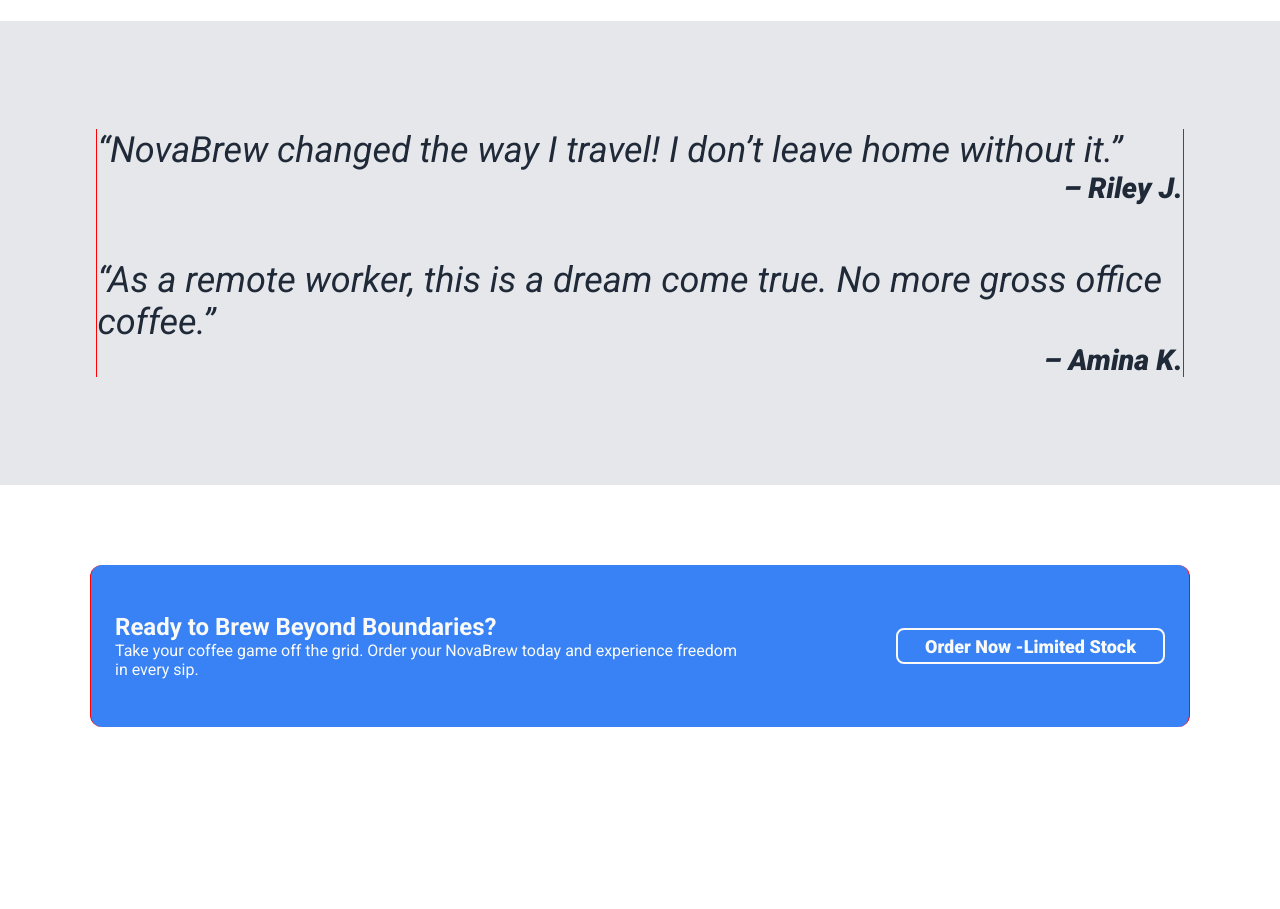
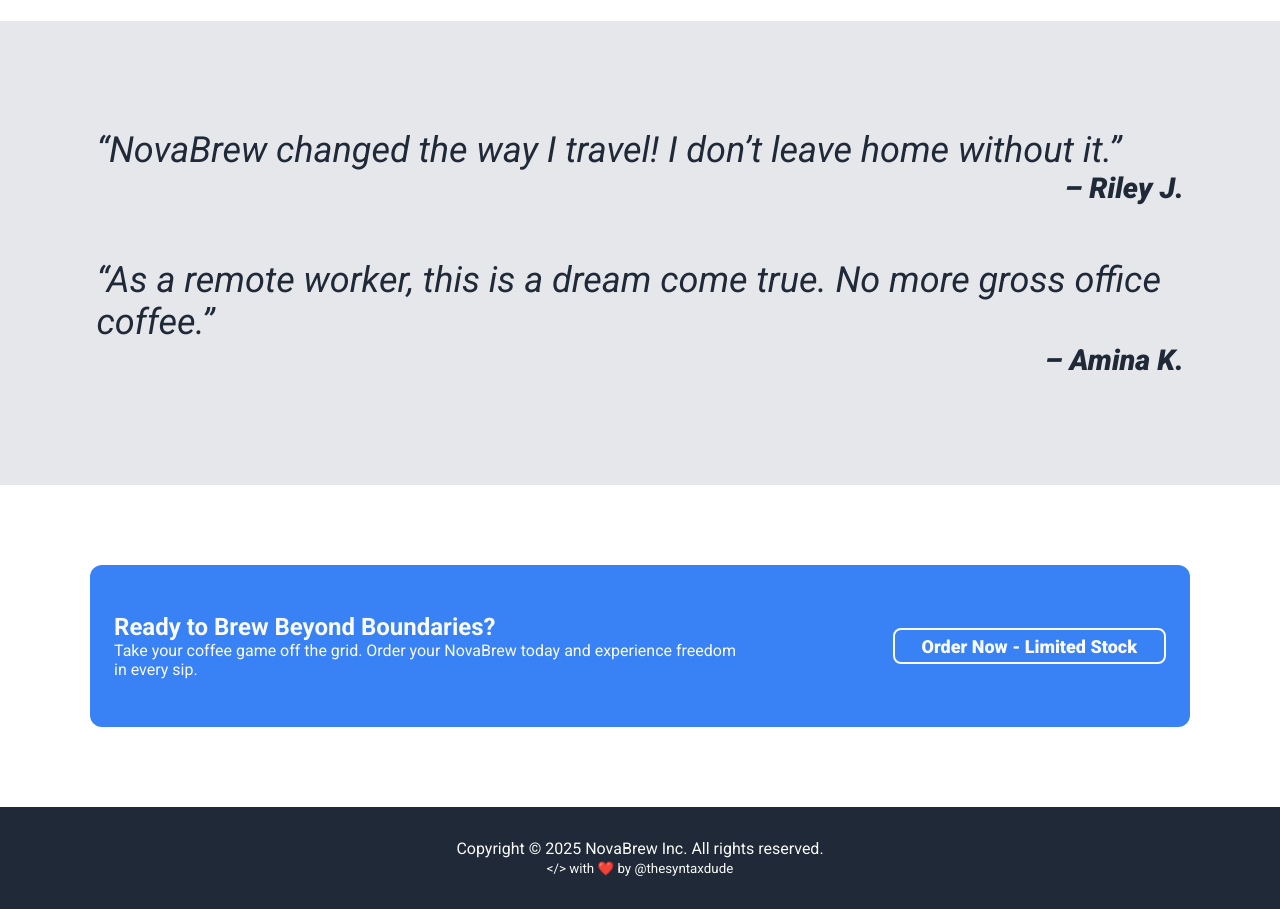
Before and after one commit to thesyntaxdude/landing_page, a plain HTML site: page index.html in a window 1280 px wide. Shown: the part 1080-1989 px from the top of the page. Before the commit the page ends 1887 px from the top, so only its background shows below. Drawn offline with Linux system fonts and the light colour scheme.

Commit message:
challenge  complete

```diff
--- a/css/styles.css
+++ b/css/styles.css
@@ -44,7 +44,6 @@
     width: 90%;
     max-width: 1100px;
     margin: 0 auto;
-    border: 1px solid red;
     border-bottom: none;
     border-top: none;
 }
@@ -65,7 +64,10 @@
     display: flex;
 }
 .navbar ul li{
-    margin-right: 1.2em;
+    margin-left: 4.5em;
+}
+.navbar ul li:first-child{
+    margin-left: 0;
 }
 .navbar ul li a:hover{
     padding: 1em 0;
@@ -202,3 +204,10 @@
 }
 
 /*Footer Section*/
+
+footer{
+    background-color: var(--dark-bg);
+    padding: 2em;
+    color: var(--main-text-color);
+    text-align: center;
+}
--- a/index.html
+++ b/index.html
@@ -102,12 +102,17 @@
                     Take your coffee game off the grid. Order your NovaBrew today and experience freedom in every sip.
                 </p>
                </div>
-               <a class="btn" href="#">Order Now -Limited Stock</a>
+               <a class="btn" href="#">Order Now - Limited Stock</a>
             </div>
         </section>
 
         <!--Footer Section-->
-
+        <footer>
+            <p>
+                Copyright &copy; 2025 NovaBrew Inc. All rights reserved.
+            </p>
+            <small>&lt;/&gt; with ❤️ by <a href="https://github.com/thesyntaxdude">@thesyntaxdude</a></small>
+        </footer>
     </main>
 </body>
 
```
Also changed, not shown: landing_page_ss.png (added).
